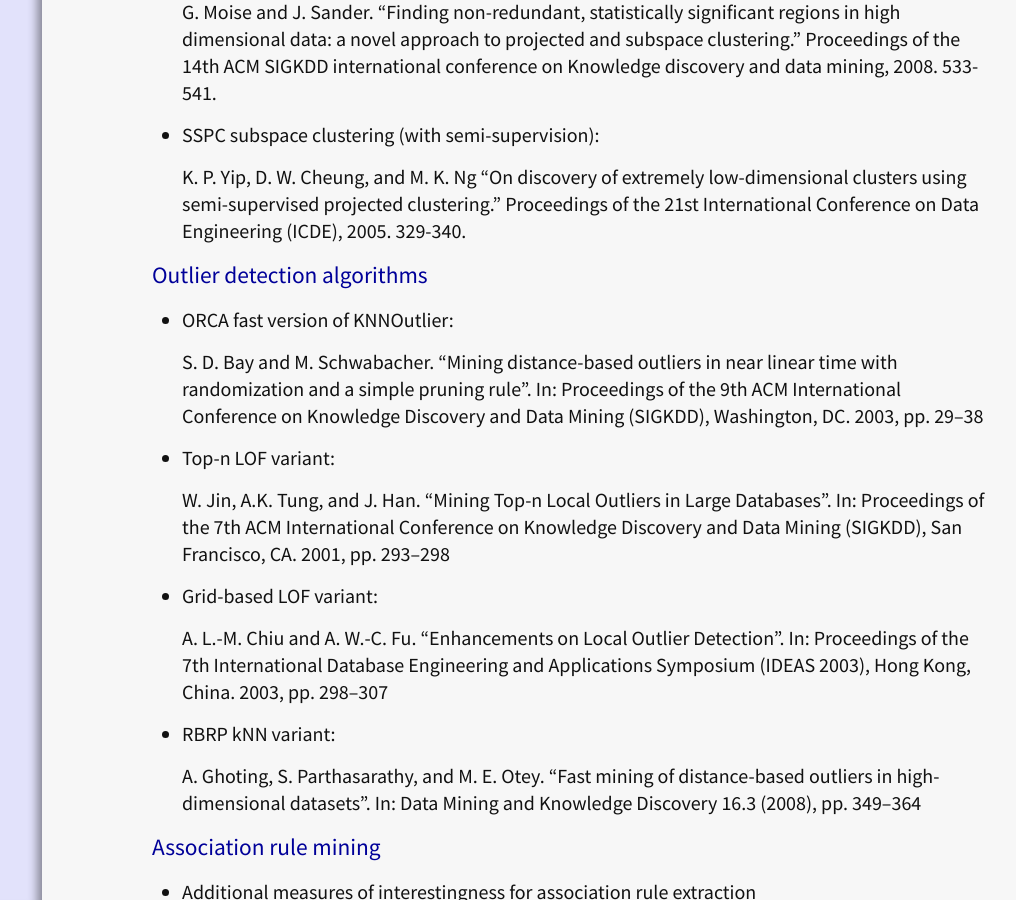
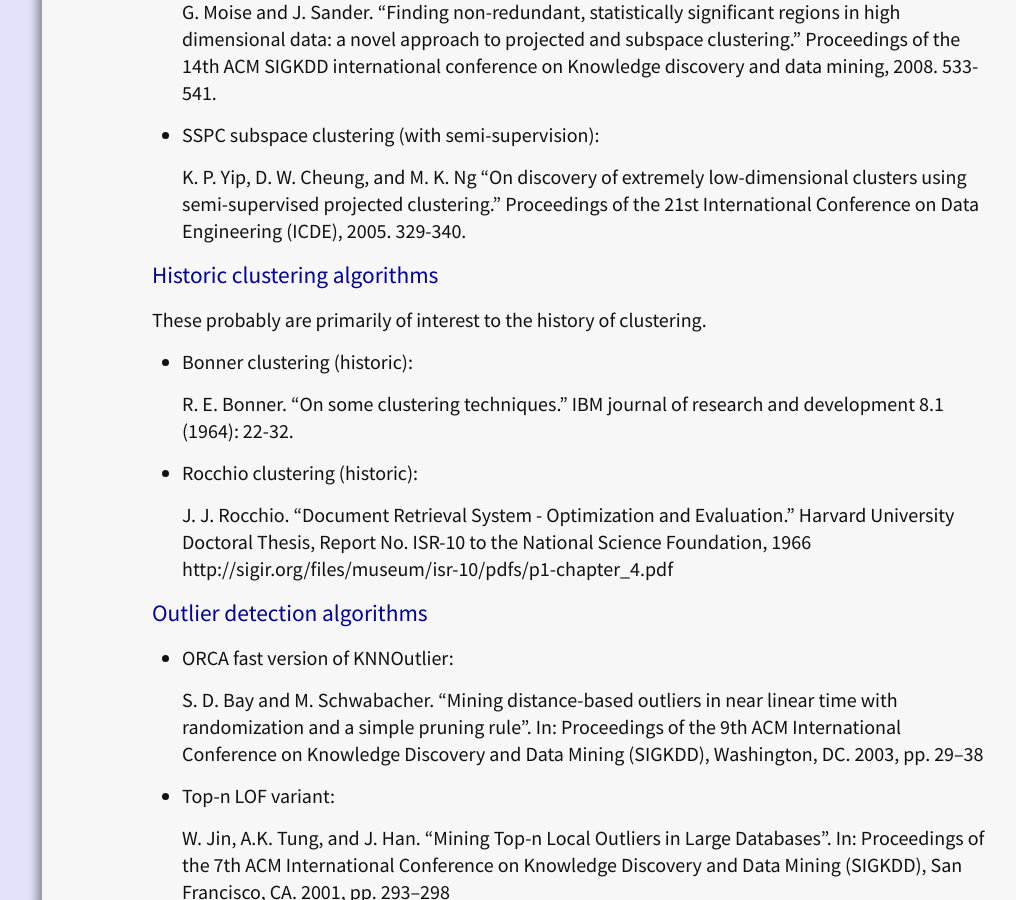
Before and after one commit to elki-project/elki-project.github.io, a Jekyll site: the page built from dev/projectideas.md, in a window 1280 px wide and 900 px high, scrolled down 4234 px. Shown: the whole window, without its empty margins (248-1264 px from the left). Built offline with Jekyll 4.4.1, drawn with Linux system fonts in a browser that asks for light colours.

Commit message:
Add historic Bonner and Rocchio clustering.

```diff
--- a/dev/projectideas.md
+++ b/dev/projectideas.md
@@ -156,6 +156,18 @@
 
   K. P. Yip, D. W. Cheung, and M. K. Ng "On discovery of extremely low-dimensional clusters using semi-supervised projected clustering." Proceedings of the 21st International Conference on Data Engineering (ICDE), 2005. 329-340.
 
+### Historic clustering algorithms
+
+These probably are primarily of interest to the history of clustering.
+
+- Bonner clustering (historic):
+
+  R. E. Bonner. "On some clustering techniques." IBM journal of research and development 8.1 (1964): 22-32.
+
+- Rocchio clustering (historic):
+
+  J. J. Rocchio. "Document Retrieval System - Optimization and Evaluation." Harvard University Doctoral Thesis, Report No. ISR-10 to the National Science Foundation, 1966 http://sigir.org/files/museum/isr-10/pdfs/p1-chapter_4.pdf
+
 ### Outlier detection algorithms
 
 - ORCA fast version of KNNOutlier:
```
